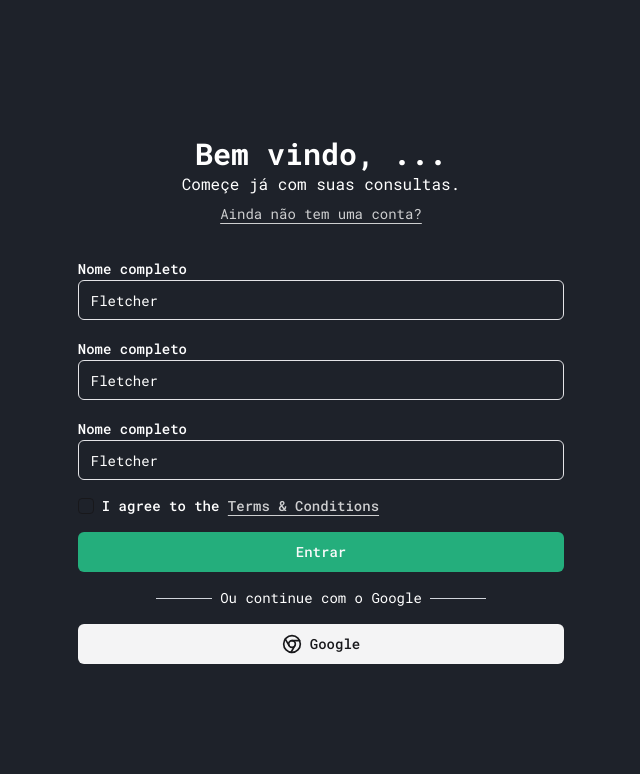
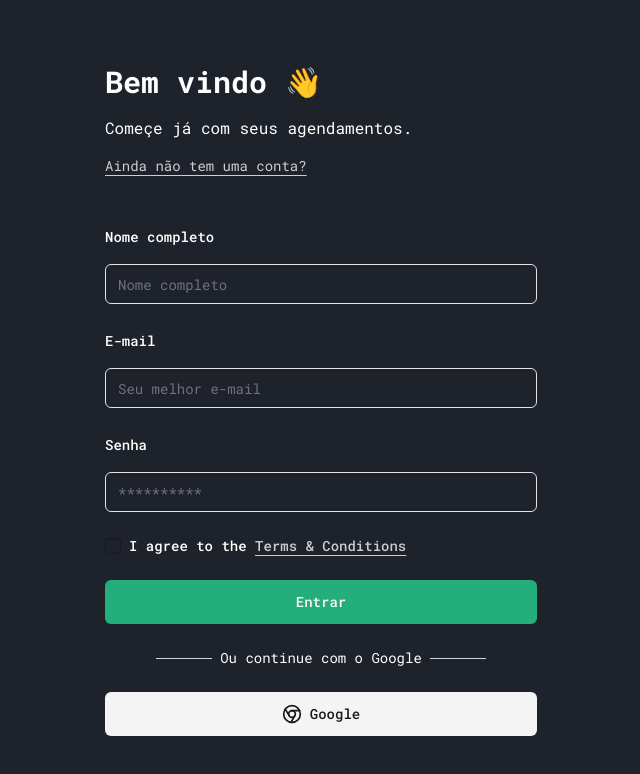
Before and after one commit to JulioCB68/med-sched, a Next.js app: page /login in a window 1280 px wide. Shown: the top 774 px of the page, without its empty margins (319-959 px from the left). Built offline with nearby package versions, Linux system fonts and the light colour scheme.

Commit message:
feat: finishing UI login page

```diff
--- a/src/app/login/page.tsx
+++ b/src/app/login/page.tsx
@@ -10,10 +10,11 @@ import { ChromeIcon } from 'lucide-react'
 
 export default function Home() {
   return (
-    <div className="flex min-h-screen bg-background text-white">
-      <div className="flex flex-1 flex-col items-center justify-center p-8">
-        <h1 className="text-3xl font-bold">Bem vindo, ...</h1>
-        <p>Começe já com suas consultas.</p>
+    <section className="container my-auto flex min-h-screen max-w-[496px] items-center bg-background text-white">
+      <form className="flex-1 space-y-6">
+        <section className="mb-12 space-y-4">
+          <h1 className="text-3xl font-bold">Bem vindo 👋</h1>
+          <p className="text-dark-700">Começe já com seus agendamentos.</p>
           <p className="mt-2 text-sm">
             <Link
               href="#"
@@ -22,36 +23,27 @@ export default function Home() {
               Ainda não tem uma conta?
             </Link>
           </p>
-        <div className="mt-8 w-2/5 space-y-4">
-          <div>
-            <Label htmlFor="terms" className="text-sm">
+        </section>
+
+        <div className="space-y-4">
+          <Label htmlFor="full-name" className="text-sm">
             Nome completo
           </Label>
-            <Input
-              id="first-name"
-              placeholder="First name"
-              defaultValue="Fletcher"
-            />
+          <Input id="full-name" placeholder="Nome completo" />
         </div>
-          <div>
-            <Label htmlFor="terms" className="text-sm">
-              Nome completo
+
+        <div className="space-y-4">
+          <Label htmlFor="email" className="text-sm">
+            E-mail
           </Label>
-            <Input
-              id="first-name"
-              placeholder="First name"
-              defaultValue="Fletcher"
-            />
+          <Input id="email" placeholder="Seu melhor e-mail" />
         </div>
-          <div>
-            <Label htmlFor="terms" className="text-sm">
-              Nome completo
+
+        <div className="space-y-4">
+          <Label htmlFor="password" className="text-sm">
+            Senha
           </Label>
-            <Input
-              id="first-name"
-              placeholder="First name"
-              defaultValue="Fletcher"
-            />
+          <Input id="password" placeholder="**********" />
         </div>
 
         <div className="flex items-center space-x-2">
@@ -66,7 +58,9 @@ export default function Home() {
             </Link>
           </Label>
         </div>
-          <Button className="w-full">Entrar</Button>
+        <Button className="w-full" size={'lg'}>
+          Entrar
+        </Button>
         <div className="mt-4 flex items-center justify-center space-x-2">
           <Separator className="h-px w-14 bg-gray-300" />
           <span className="text-sm">Ou continue com o Google</span>
@@ -75,15 +69,14 @@ export default function Home() {
         <div className="mt-4 flex justify-center space-x-4">
           <Button
             variant="secondary"
+            size={'lg'}
             className="flex w-full items-center space-x-2"
           >
             <ChromeIcon className="h-5 w-5" />
             <span>Google</span>
           </Button>
         </div>
-        </div>
-      </div>
-      <div className="hidden w-1/3 flex-col items-center justify-center"></div>
-    </div>
+      </form>
+    </section>
   )
 }
```
Lines whose indentation alone changed are shown as unchanged.
